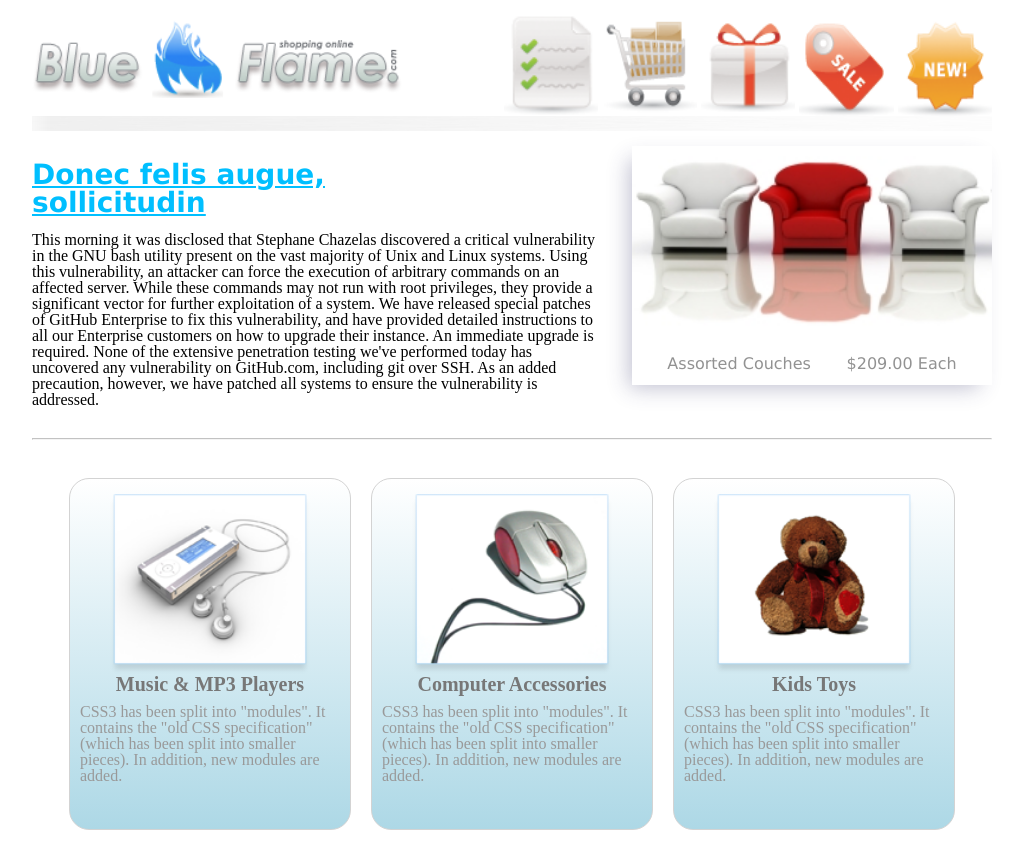
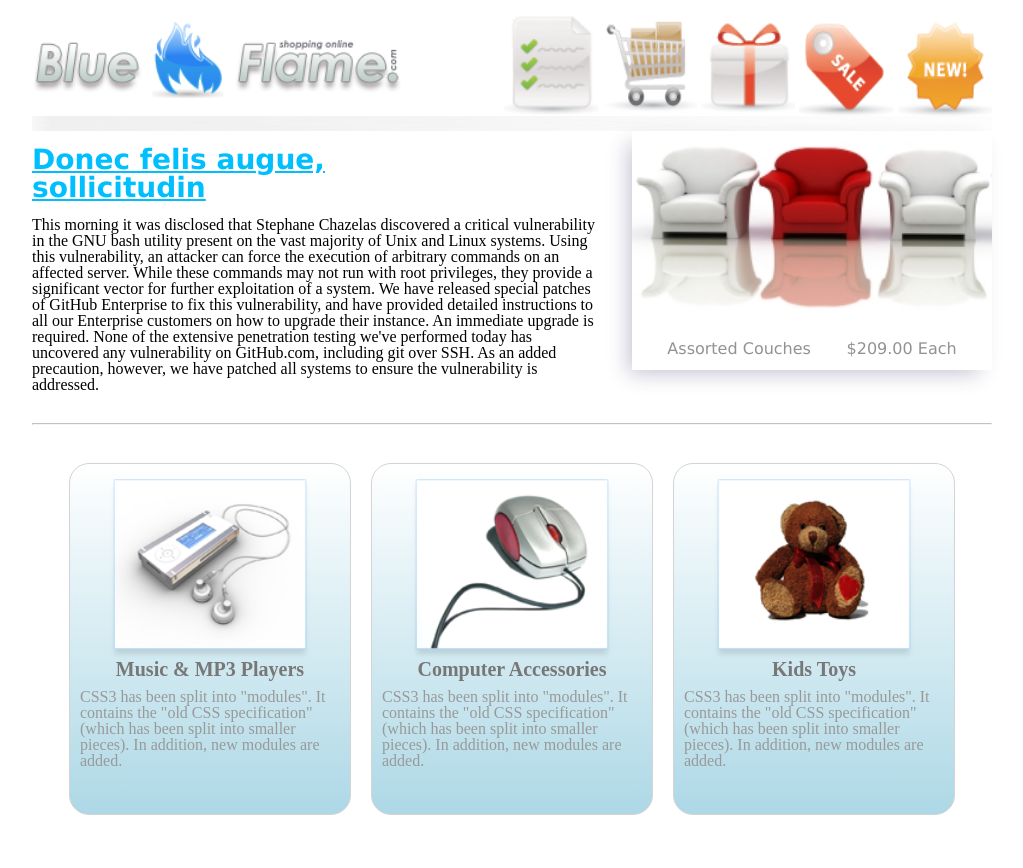
Before and after one commit to rockon40100/homework, a plain HTML site: page index.html in a window 1280 px wide. Shown: the whole page, without its empty margins (128-1151 px from the left). Drawn offline with Linux system fonts and the light colour scheme.

Commit message:
wraper>header

```diff
--- a/all.css
+++ b/all.css
@@ -52,7 +52,7 @@ table {
 .header{
 	*height:85px;
 	width:960px;
-	margin:15px auto 0 auto;
+	margin:0 auto 0 auto;
 }
 
 .logo{
--- a/index.html
+++ b/index.html
@@ -6,6 +6,8 @@
 	<link rel="stylesheet" href="all.css">
 </head>
 <body>
+
+	<div class='wraper'>
 		<div class='header'>
 			<a href='#'><div class='logo'></div></a>
 			<div class='menu'>
@@ -18,7 +20,6 @@
 			<div class='clear'></div>
 			<div class='line'></div>
 		</div>
-	<div class='wraper'>
 		<div class='describe'>
 			<span class='title'><a href='#'>Donec felis augue, sollicitudin</a></span>
 			This morning it was disclosed that Stephane Chazelas discovered a critical vulnerability in the GNU bash utility present on the vast majority of Unix and Linux systems. Using this vulnerability, an attacker can force the execution of arbitrary commands on an affected server. While these commands may not run with root privileges, they provide a significant vector for further exploitation of a system.
```
Lines whose indentation alone changed are shown as unchanged.
